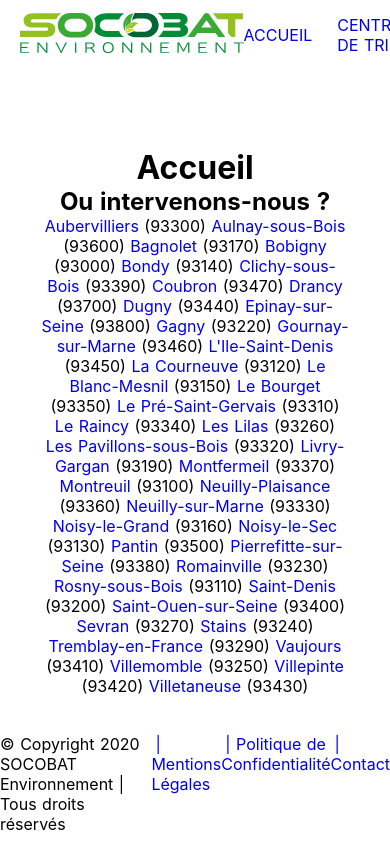
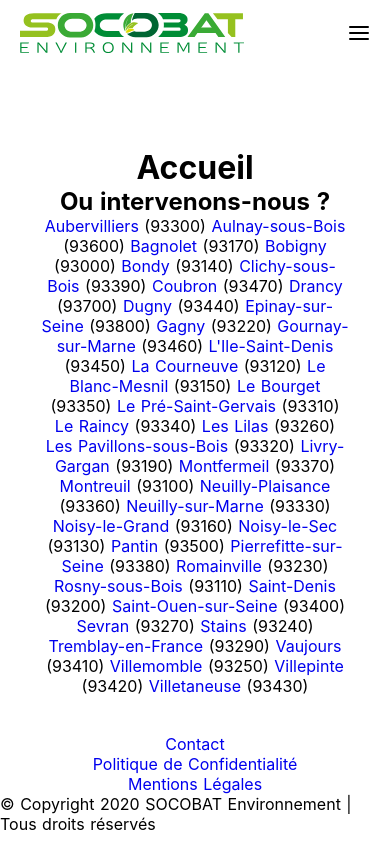
Before and after one commit to Lissandre/socobat-environnement, a Nuxt app: page / in a window 390 px wide. Built offline with nearby package versions, Linux system fonts and the light colour scheme.

Commit message:
hamburger menu

```diff
--- a/components/Footer.vue
+++ b/components/Footer.vue
@@ -34,4 +34,11 @@
     content '|'
     margin-left 4px
     cursor text
+
+@media screen and (max-width: 840px)
+  .footer
+    flex-direction column-reverse
+    align-items center
+    & a:before
+      display none
 </style>
--- a/components/Navbar.vue
+++ b/components/Navbar.vue
@@ -5,23 +5,27 @@
         <img src="@/assets/images/logo_socobat_environnement.svg" alt="Logo Socobat Environnement SVG">
       </nuxt-link>
     </div>
-    <ul class="linksList">
-      <li>
+    <div class="hamburgerButton" @click="changeMenu()">
+      <img v-if="!menu" src="@/assets/images/menu/menu.svg" alt="Icone menu fermé hamburger Socobat Environnement">
+      <img v-if="menu" src="@/assets/images/menu/cross.svg" alt="Icone menu ouvert hamburger Socobat Environnement">
+    </div>
+    <ul class="linksList" :class="{ open: menu }">
+      <li @click="closeMenu()">
         <nuxt-link :to="{name: 'index'}">
           Accueil
         </nuxt-link>
       </li>
-      <li>
+      <li @click="closeMenu()">
         <nuxt-link :to="{name: 'centre-de-tri'}">
           Centre de tri
         </nuxt-link>
       </li>
-      <li>
+      <li @click="closeMenu()">
         <nuxt-link :to="{name: 'devis'}">
           Votre devis
         </nuxt-link>
       </li>
-      <li>
+      <li @click="closeMenu()">
         <nuxt-link :to="{name: 'contact'}">
           Contact
         </nuxt-link>
@@ -31,7 +35,23 @@
 </template>
 
 <script>
-export default {}
+export default {
+  data: () => {
+    return {
+      menu: false
+    }
+  },
+  methods: {
+    changeMenu () {
+      this.menu = !this.menu
+    },
+    closeMenu () {
+      if (this.menu === true) {
+        this.menu = false
+      }
+    }
+  }
+}
 </script>
 
 <style lang="stylus">
@@ -45,9 +65,14 @@
   justify-content space-between
   align-items center
   box-shadow $shadow
+  z-index 2
 
 .logo a img
   height 40px
+
+.hamburgerButton
+  display none
+  cursor pointer
 
 .linksList
   background $white
@@ -115,4 +140,31 @@
         all inherit
   &:hover .scrollingMenu
     opacity 1
+
+@media screen and (max-width: 840px)
+  .hamburgerButton
+    display block
+
+  .linksList
+    position fixed
+    top 0
+    left 0
+    height 100%
+    width 100%
+    padding 40% 0
+    z-index -1
+    display flex
+    flex-direction column
+    justify-content center
+    align-items center
+    transform translateX(100%)
+    transition 0.42s transform ease
+    &.open
+      transform translateX(0)
+    & li
+      font-size 24px
+      font-weight bold
+      text-align center
+      &:not(:first-child)
+        margin-left 0px
 </style>
```
Also changed, not shown: assets/images/menu/cross.svg (added), assets/images/menu/menu.svg (added).
